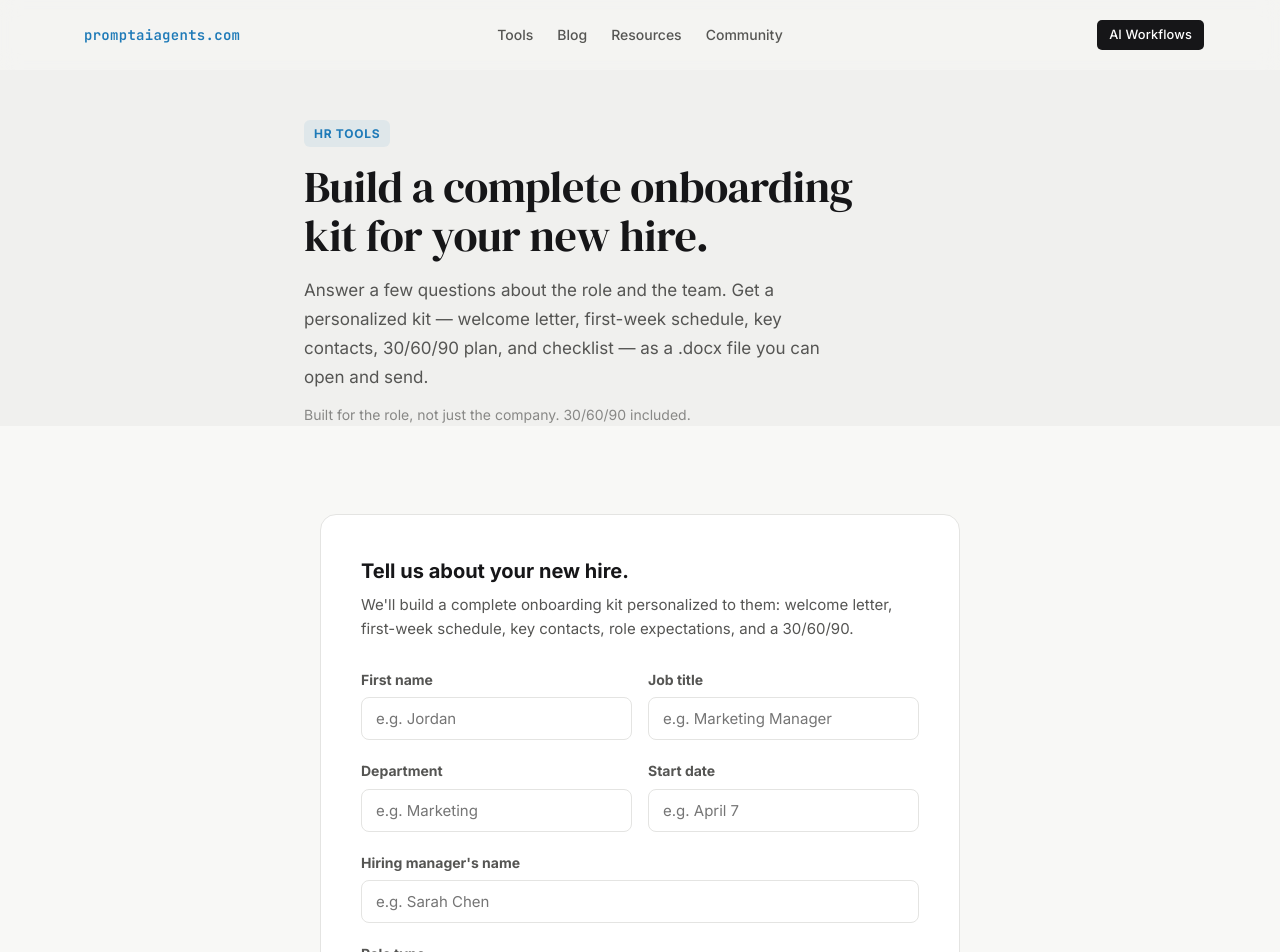
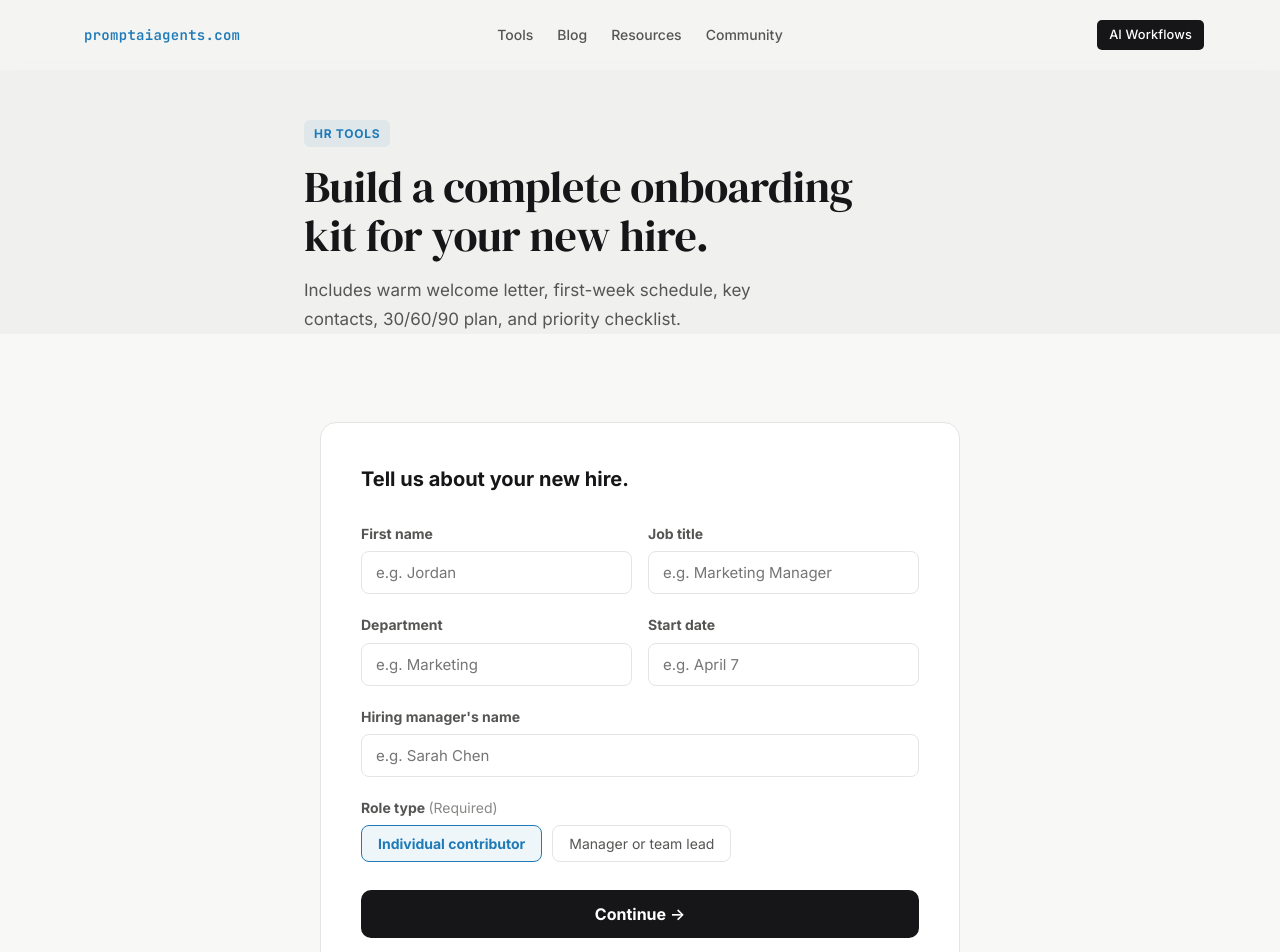
Before and after one commit to coolcalvin457-tech/agent-timesaver-nextjs, a Next.js app: page /onboarding-kit-builder in a window 1280 px wide. Shown: the top 952 px of the page. Built offline with nearby package versions, Linux system fonts and the light colour scheme.

Commit message:
Clean up Onboarding Kit Builder copy

```diff
--- a/app/onboarding-kit-builder/page.tsx
+++ b/app/onboarding-kit-builder/page.tsx
@@ -6,11 +6,11 @@ import type { Metadata } from "next";
 export const metadata: Metadata = {
   title: "AGENT: Onboarding Kit Builder — promptaiagents.com",
   description:
-    "Answer a few questions about your new hire and get a complete, personalized onboarding kit — welcome letter, first-week schedule, key contacts, 30/60/90 plan, and new hire checklist — as a ready-to-use .docx file.",
+    "Build a complete onboarding kit for your new hire. Welcome letter, first-week schedule, key contacts, 30/60/90 plan, and priority checklist — as a ready-to-use .docx file.",
   openGraph: {
     title: "AGENT: Onboarding Kit Builder — promptaiagents.com",
     description:
-      "Answer a few questions about your new hire and get a complete, personalized onboarding kit as a ready-to-use .docx file.",
+      "Build a complete onboarding kit for your new hire. Delivered as a ready-to-use .docx file.",
     url: "https://promptaiagents.com/onboarding-kit-builder",
     siteName: "promptaiagents.com",
     type: "website",
@@ -59,21 +59,11 @@ export default function OnboardingKitBuilderPage() {
               style={{
                 color: "var(--text-secondary)",
                 maxWidth: "520px",
-                marginBottom: "12px",
+                marginBottom: "48px",
                 lineHeight: 1.7,
               }}
             >
-              Answer a few questions about the role and the team. Get a personalized kit — welcome letter, first-week schedule, key contacts, 30/60/90 plan, and checklist — as a .docx file you can open and send.
-            </p>
-
-            <p
-              style={{
-                fontSize: "0.875rem",
-                color: "var(--text-muted)",
-                marginBottom: "48px",
-              }}
-            >
-              Built for the role, not just the company. 30/60/90 included.
+              Includes warm welcome letter, first-week schedule, key contacts, 30/60/90 plan, and priority checklist.
             </p>
           </div>
         </section>
--- a/components/OnboardingKitBuilderTool.tsx
+++ b/components/OnboardingKitBuilderTool.tsx
@@ -527,12 +527,9 @@ export default function OnboardingKitBuilderTool() {
     return (
       <div className="okb-tool">
         <div style={{ marginBottom: "28px" }}>
-          <h2 style={{ fontSize: "1.25rem", fontWeight: 700, color: "var(--text-primary)", margin: "0 0 6px" }}>
+          <h2 style={{ fontSize: "1.25rem", fontWeight: 700, color: "var(--text-primary)", margin: 0 }}>
             Tell us about your new hire.
           </h2>
-          <p style={{ fontSize: "0.9375rem", color: "var(--text-secondary)", margin: 0, lineHeight: 1.6 }}>
-            We'll build a complete onboarding kit personalized to them: welcome letter, first-week schedule, key contacts, role expectations, and a 30/60/90.
-          </p>
         </div>
 
         {/* Name + Title row */}
@@ -597,7 +594,7 @@ export default function OnboardingKitBuilderTool() {
 
         {/* Role type toggle */}
         <div style={fieldWrapStyle}>
-          <label style={labelStyle}>Role type</label>
+          <label style={labelStyle}>Role type <span style={{ fontWeight: 400, color: "var(--text-muted, #999)" }}>(Required)</span></label>
           <div style={{ display: "flex", gap: "10px" }}>
             {(
               [
@@ -625,7 +622,6 @@ export default function OnboardingKitBuilderTool() {
               </button>
             ))}
           </div>
-          <p style={helperStyle}>Manager-track 30/60/90 plans look different. This helps us write the right one.</p>
         </div>
 
         {s1Error && <p style={{ ...errorStyle, marginBottom: "12px" }}>{s1Error}</p>}
```
